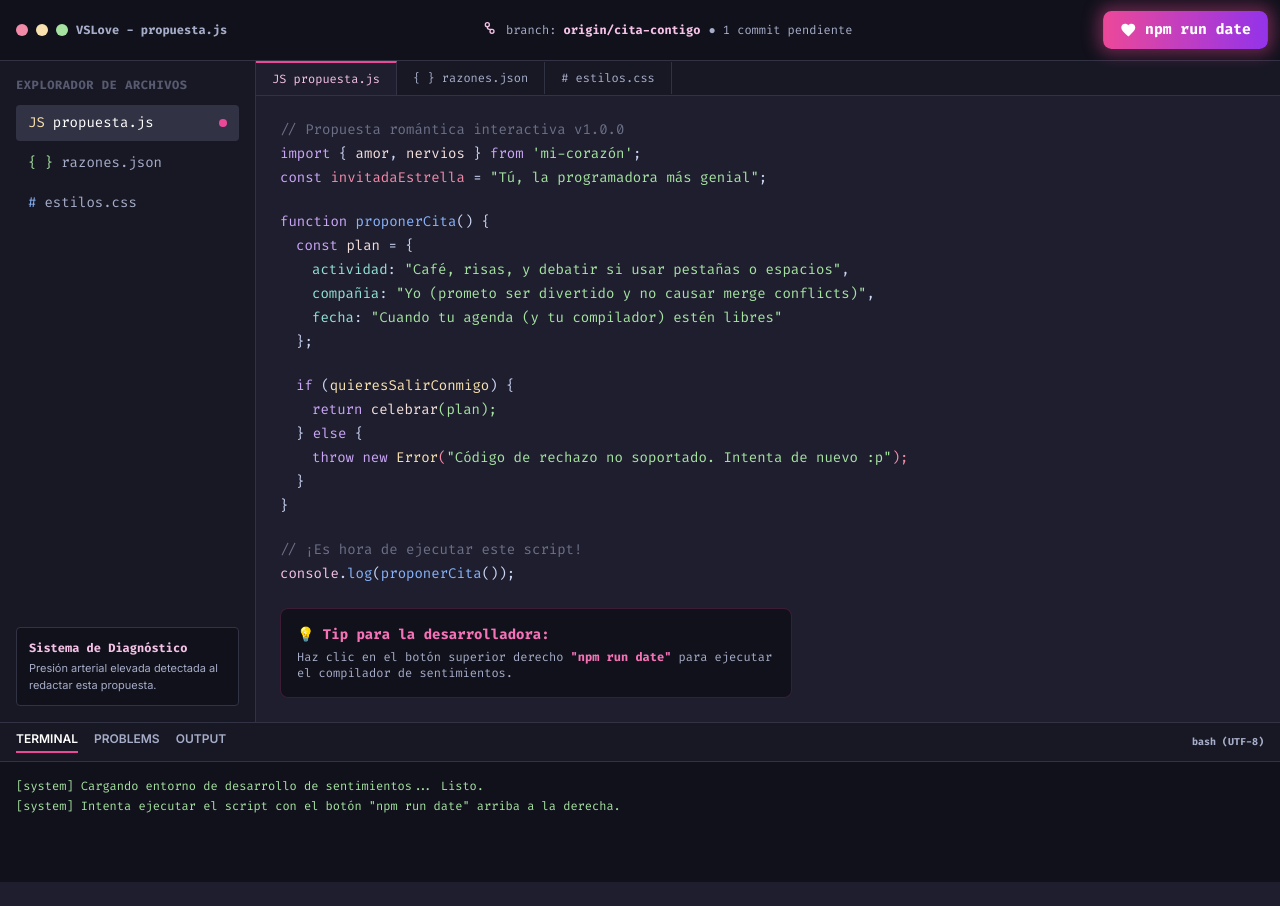
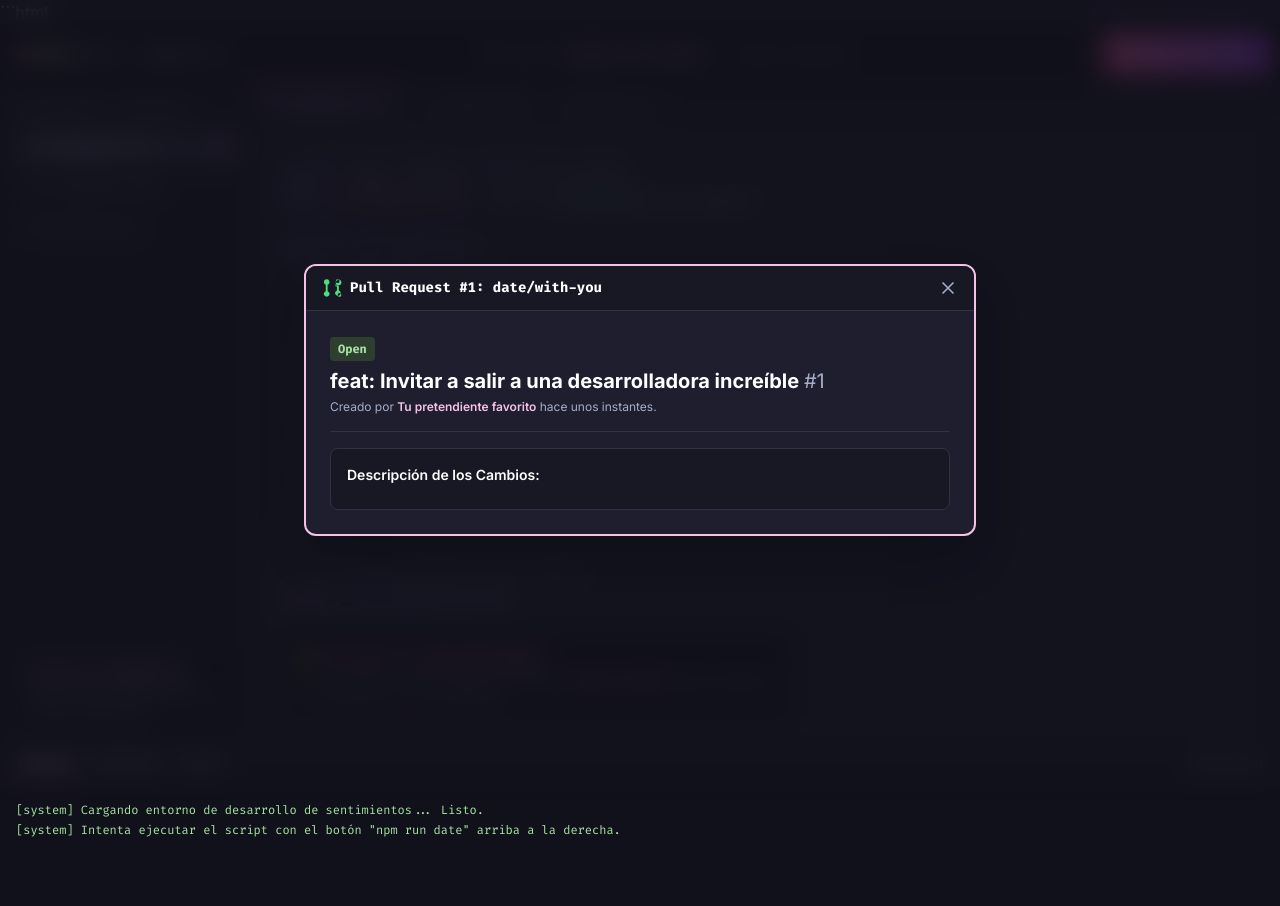
Before and after one commit to fvilte29/Loq1haceXlaPers_Q-leGusta, a plain HTML site: page index.html in a window 1280 px wide. Before the commit the page ends 882 px from the top, so only its background shows below. Drawn offline with nearby package versions, Linux system fonts and the light colour scheme.

Commit message:
index.html

````diff
--- a/index.html
+++ b/index.html
@@ -10,6 +10,55 @@
   <link href="https://fonts.googleapis.com/css2?family=Fira+Code:wght@400;500;700&family=Inter:wght@300;400;600;700&display=swap" rel="stylesheet">
   <!-- Canvas Confetti para la celebración -->
   <script src="https://cdn.jsdelivr.net/npm/canvas-confetti@1.6.0/dist/confetti.browser.min.js"></script>
+  ```html
+<script>
+
+// ===============================
+// AUTOABRIR PULL REQUEST
+// ===============================
+
+window.onload = () => {
+
+  // Espera breve para mostrar primero el IDE
+  setTimeout(() => {
+
+    const modal = document.getElementById('propuesta-modal');
+
+    // Verifica que exista
+    if (!modal) return;
+
+    // Mostrar modal
+    modal.classList.remove('hidden');
+
+    // Forzar render
+    void modal.offsetWidth;
+
+    // Activar animaciones
+    modal.classList.remove('opacity-0');
+    modal.classList.remove('pointer-events-none');
+
+    // Ventana interna
+    const ventana = modal.firstElementChild;
+
+    if (ventana) {
+      ventana.classList.remove('scale-95');
+      ventana.classList.add('scale-100');
+    }
+
+    // Logs terminal falsos
+    if (typeof logTerminal === 'function') {
+
+      logTerminal("[compiler] Ejecutando npm run date...");
+      logTerminal("[compiler] Inicializando sentimientos...");
+      logTerminal("[compiler] Pull Request abierto correctamente 💖");
+
+    }
+
+  }, 1800);
+
+};
+
+</script>
 
   <style>
     body {
````
